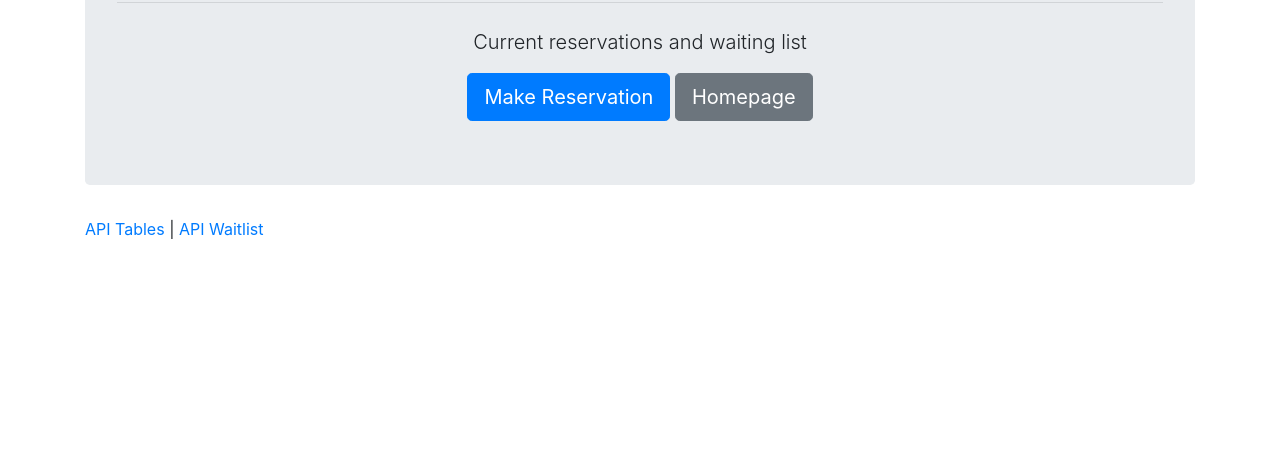
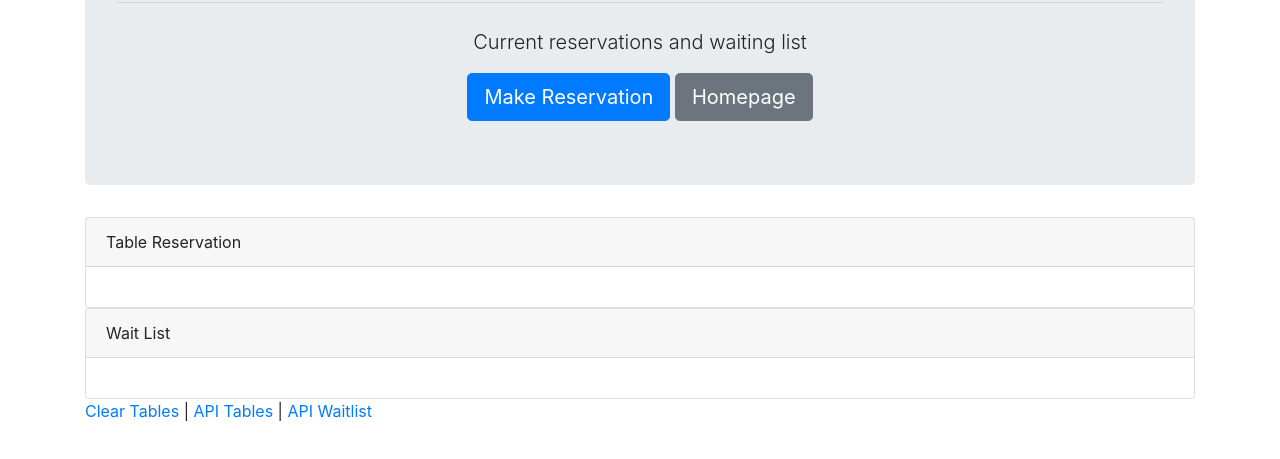
Before and after one commit to leaf-junkie/Hot-Restaurant, a website: page public/tables.html in a window 1280 px wide. Shown: the part 153-612 px from the top of the page. Drawn offline with nearby package versions, Linux system fonts and the light colour scheme.

Commit message:
added reservations lists and wait lists

```diff
--- a/public/tables.html
+++ b/public/tables.html
@@ -31,7 +31,38 @@
             <a class="btn btn-primary btn-lg" href="/reservation" role="button">Make Reservation</a>
             <a class="btn btn-secondary btn-lg" href="/index" role="button">Homepage</a>
         </div>
+
+        <div class="row">
+            <div class="col-12">
+                <div class="card">
+                    <div class="card-header">
+                        Table Reservation
+                    </div>
+                    <div class="card-body" id="reservation-list">
+                        <!--add reservations here-->
+                    </div>
+                </div>
+            </div>
+        </div>
+
+        <div class="row">
+                <div class="col-12">
+                    <div class="card">
+                        <div class="card-header">
+                            Wait List
+                        </div>
+                        <div class="card-body" id="wait-list">
+                            <!--add wait list items here-->
+                        </div>
+                    </div>
+                </div>
+            </div>
+
+
+
         <footer class="footer">
+            <a href="/api/clear">Clear Tables</a>
+            |
             <a href="/api/tables">API Tables</a>
             |
             <a href="/api/waitlist">API Waitlist</a>
```
Lines whose indentation alone changed are shown as unchanged.
